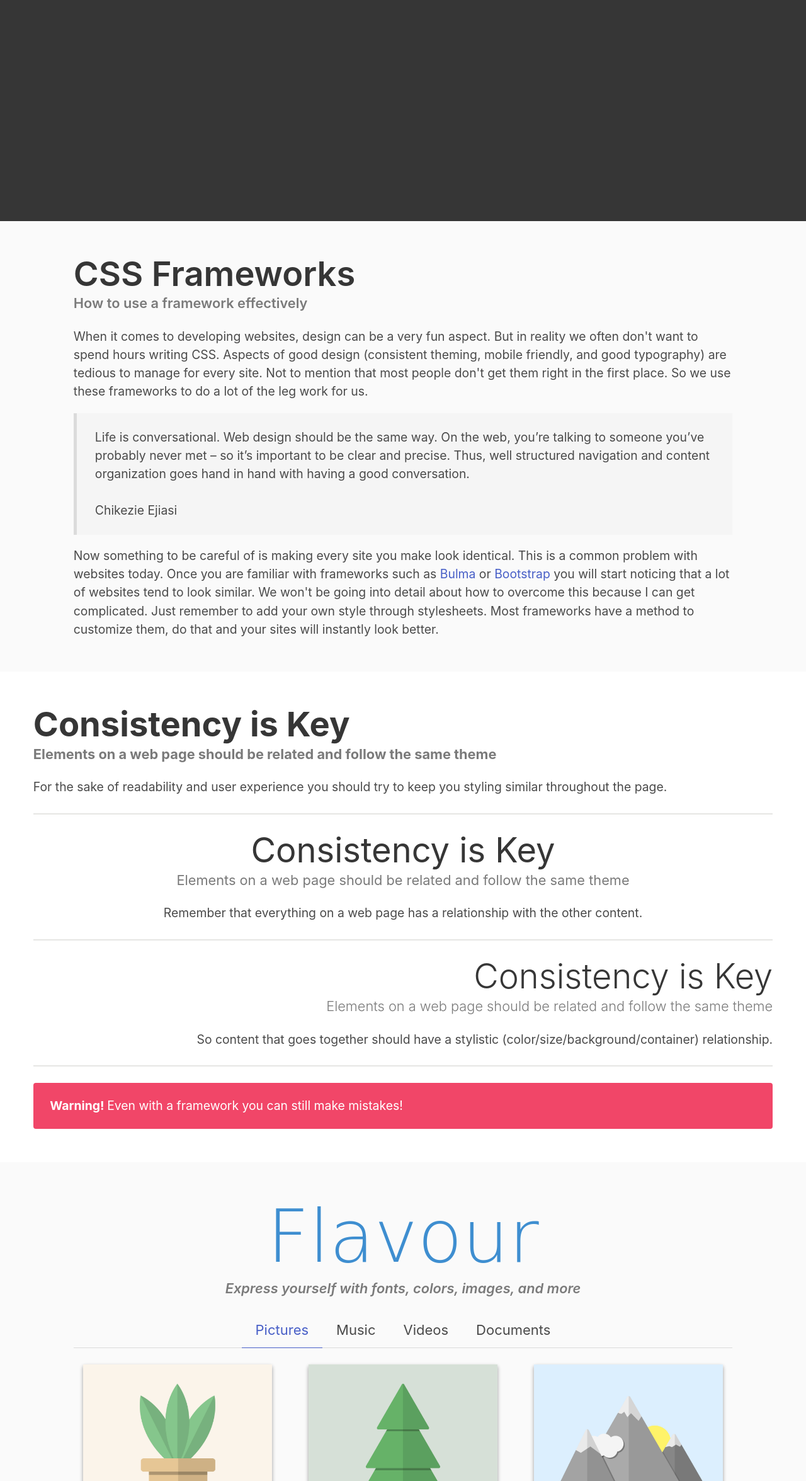
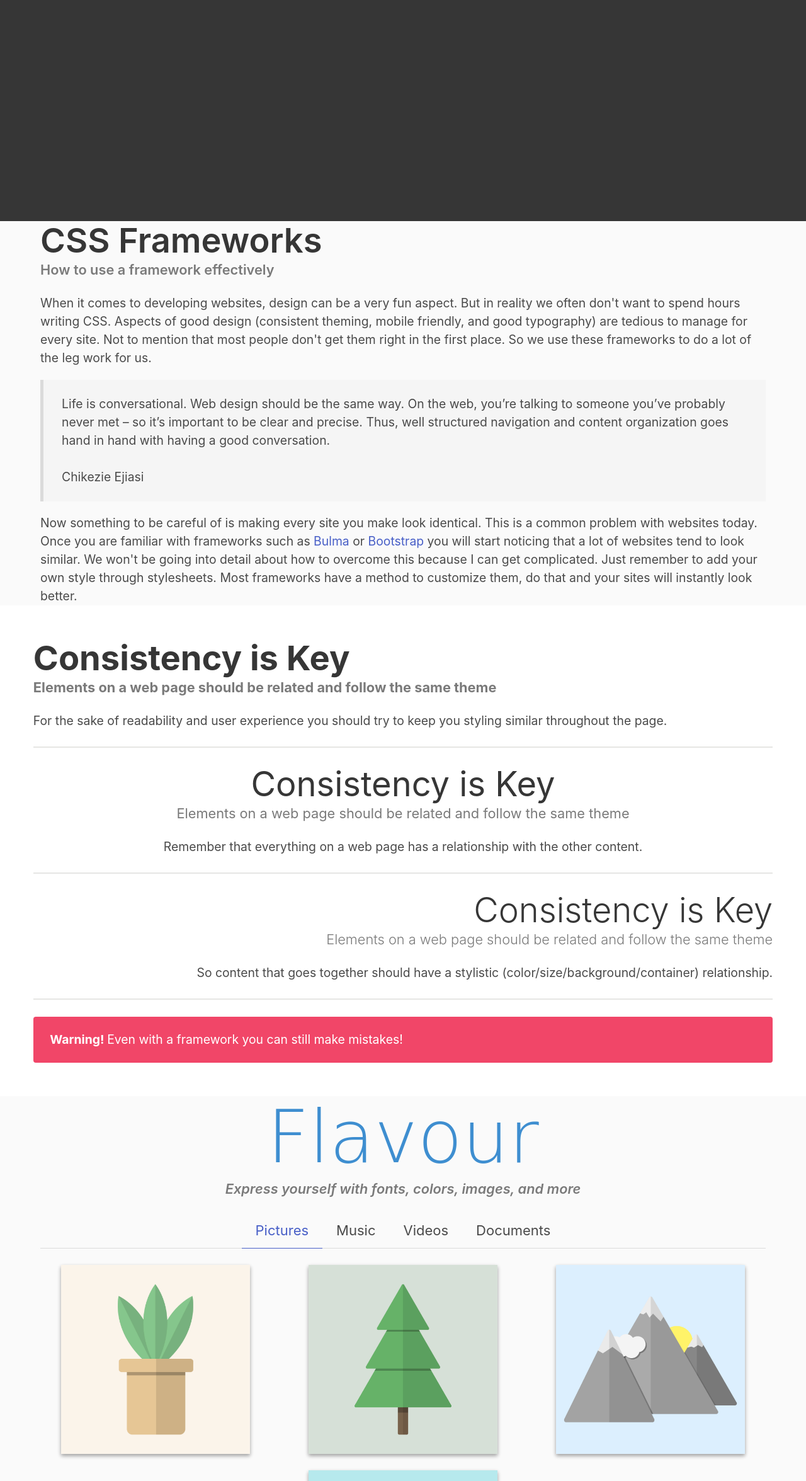
Before and after one commit to jdmar3-comp426/a02-jilland, a website: page index.html in a window 1280 px wide. Shown: the part 449-2800 px from the top of the page at 63% size. Drawn offline with nearby package versions, Linux system fonts and the light colour scheme; a web font is replaced by a local one.

Commit message:
Updated container usage to reflect original given code for troubleshooting

```diff
--- a/index.html
+++ b/index.html
@@ -21,8 +21,8 @@
         </div>
     </div>
 </section>
-<section class="container">
-    <div class="section">
+<section class="">
+    <div class="container">
         <div class="content">
             <h1 class="title">CSS Frameworks</h1>
             <h5 class="subtitle has-text-grey">How to use a framework effectively</h5>
@@ -85,8 +85,8 @@
         </div>
     </div>
 </section>
-<section class="container">
-    <div class="section">
+<section class="">
+    <div class="container">
         <div class="content has-text-centered">
             <h1 class="title has-text-info is-family-secondary">Flavour</h1>
             <h5 class="subtitle has-text-grey is-italic">Express yourself with fonts, colors, images, and more</h5>
@@ -151,7 +151,7 @@
         </div>
     </div>
 </section>
-<section class="section">
+<section class="">
     <div class="container">
         <div class="columns">
             <div class="column">
```
